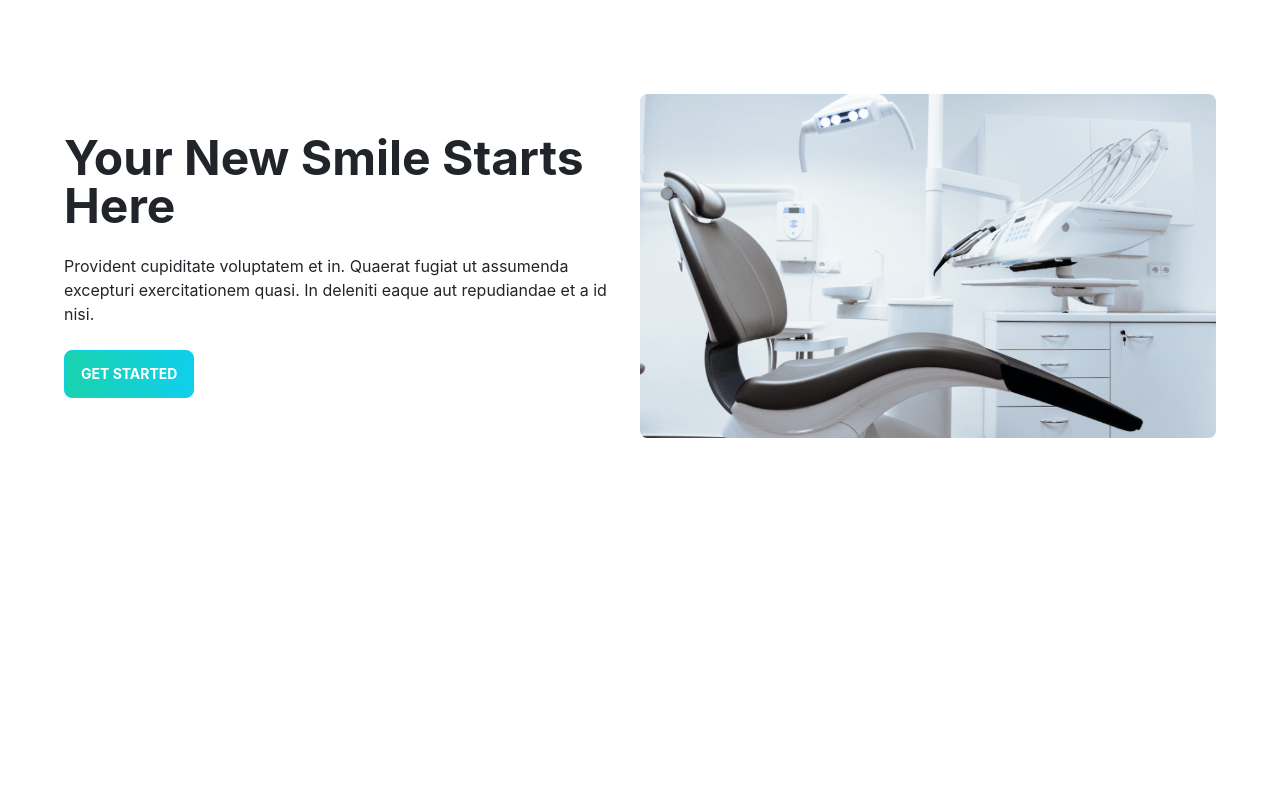
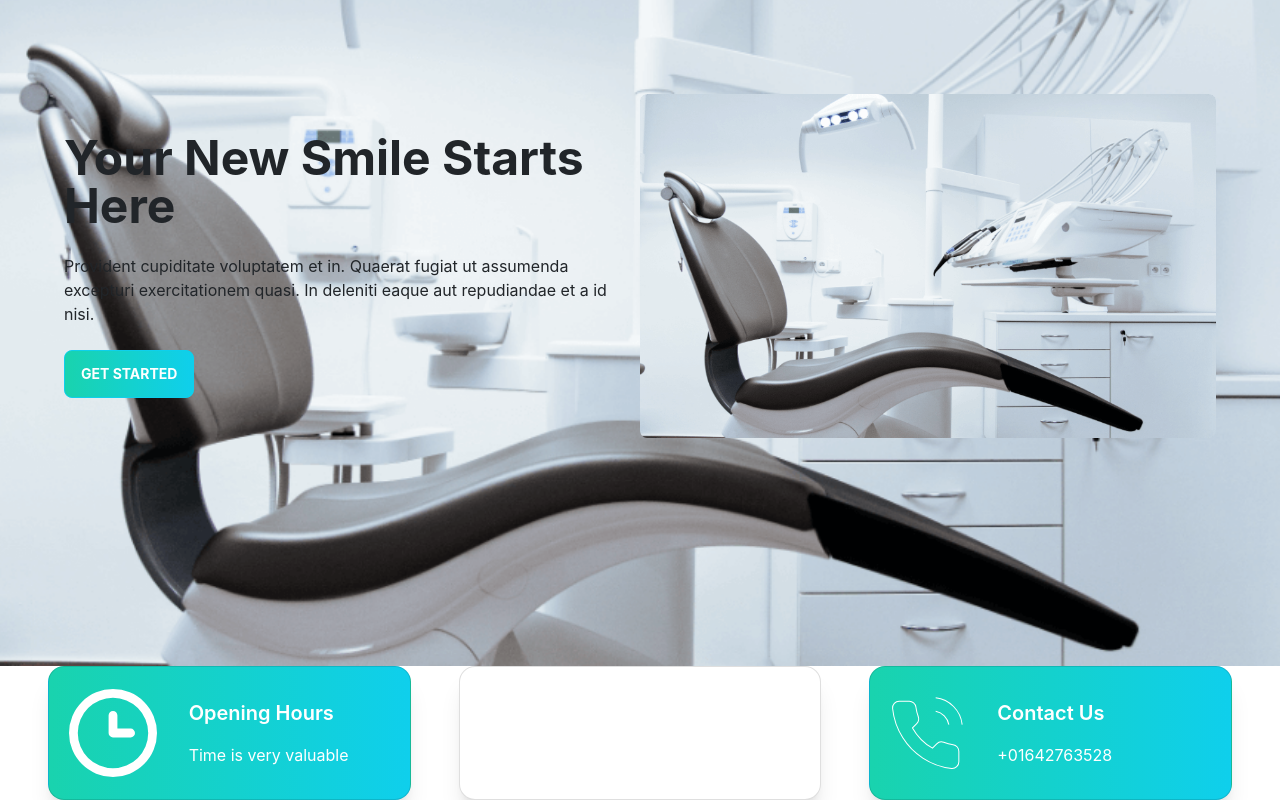
Before and after one commit to mirajulalam/Doctor-portal, a React (Create React App) app: page / in a window 1280 px wide. Shown: the part 198-998 px from the top of the page. Before the commit the page ends 864 px from the top, so only its background shows below. Built offline with nearby package versions, Linux system fonts and the light colour scheme.

Commit message:
info details card added

```diff
--- /dev/null
+++ b/src/Pages/Home/Banner.css
@@ -0,0 +1,5 @@
+.banner {
+    background-image: url(../../assets/images/chair.png);
+    background-color: white;
+    background-position: center;
+}
--- a/src/Pages/Home/Banner.js
+++ b/src/Pages/Home/Banner.js
@@ -1,8 +1,9 @@
 import React from 'react';
 import chair from '../../assets/images/chair.png';
+import './Banner.css';
 const Banner = () => {
     return (
-        <div class="hero min-h-screen px-12">
+        <div class="hero min-h-screen px-12 banner bg-gray-200">
             <div class="hero-content flex-col lg:flex-row-reverse">
                 <img className='w-50' src={chair} />
                 <div>
--- a/src/Pages/Home/Home.js
+++ b/src/Pages/Home/Home.js
@@ -1,10 +1,12 @@
 import React from 'react';
 import Banner from './Banner';
+import Info from './Info';
 
 const Home = () => {
     return (
         <div>
             <Banner></Banner>
+            <Info></Info>
         </div>
     );
 };
--- /dev/null
+++ b/src/Pages/Home/Info.js
@@ -0,0 +1,16 @@
+import React from 'react';
+import InfoCard from './InfoCard';
+import clock from '../../assets/icons/clock.svg';
+import marker from '../../assets/icons/marker.svg';
+import phone from '../../assets/icons/phone.svg';
+const Info = () => {
+    return (
+        <div className='grid grid-cols-3 lg:grid-cols-3 gap-5 px-12'>
+            <InfoCard cardTitle="Opening Hours" bgClass="bg-gradient-to-r from-secondary to-primary" cardDescription="Time is very valuable" img={clock}></InfoCard>
+            <InfoCard cardTitle="Visit Our Location" bgClass="bg-accent" cardDescription="Bangladesh,Chittagong,fatikchari" img={marker}></InfoCard>
+            <InfoCard cardTitle="Contact Us" bgClass="bg-gradient-to-r from-secondary to-primary" cardDescription="+01642763528" img={phone}></InfoCard>
+        </div>
+    );
+};
+
+export default Info;
--- /dev/null
+++ b/src/Pages/Home/InfoCard.js
@@ -0,0 +1,17 @@
+import React from 'react';
+
+const InfoCard = ({ img, cardTitle, bgClass, cardDescription }) => {
+    return (
+        <div class={`card lg:card-side bg-base-100 shadow-xl ${bgClass}`}>
+            <figure className='pl-5'>
+                <img src={img} alt="Album" />
+            </figure>
+            <div class="card-body text-white">
+                <h2 class="card-title">{cardTitle}</h2>
+                <p>{cardDescription}</p>
+            </div>
+        </div>
+    );
+};
+
+export default InfoCard;
```
